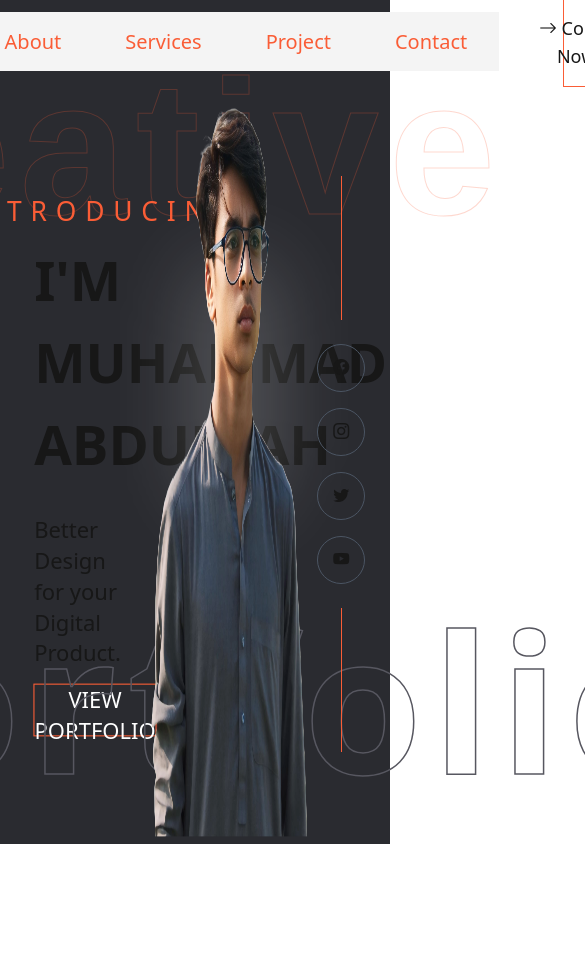
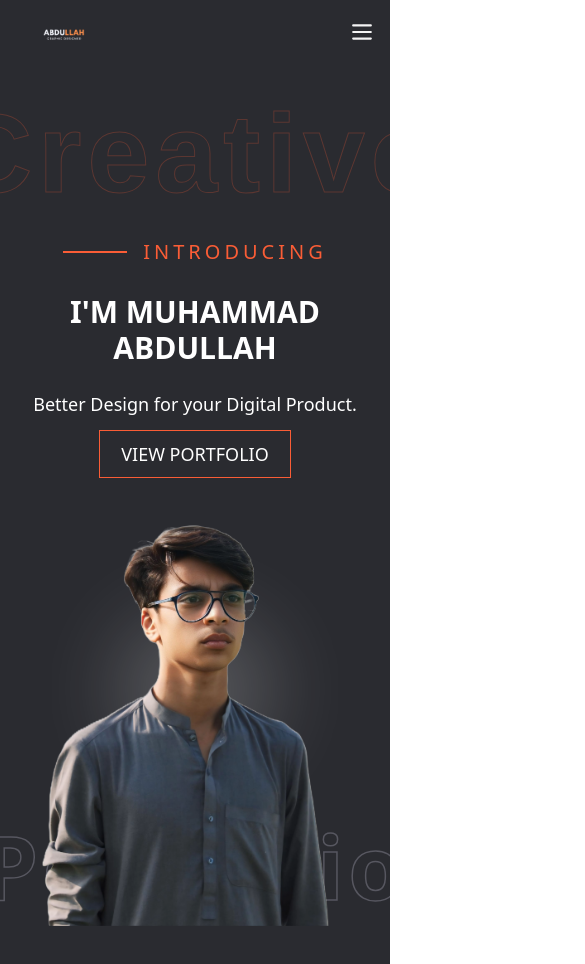
Before and after one commit to Danyal072/graphic-design, a Next.js app: page / in a window 390 px wide. Shown: the top 964 px of the page, 585 px wide, since content can reach past the window. Before the commit the page ends 844 px from the top, so only its background shows below. Built offline with nearby package versions, Linux system fonts and the light colour scheme.

Commit message:
responsive for phone

```diff
--- a/src/app/component/header.jsx
+++ b/src/app/component/header.jsx
@@ -1,24 +1,155 @@
-import React from 'react'
+'use client'
+
+import React, { useState, useEffect } from 'react'
 import Image from 'next/image'
+import Link from 'next/link'
+import { motion, AnimatePresence } from 'framer-motion'
+
 function Header() {
+  const [isMenuOpen, setIsMenuOpen] = useState(false)
+  const [isScrolled, setIsScrolled] = useState(false)
+
+  useEffect(() => {
+    const handleScroll = () => {
+      setIsScrolled(window.scrollY > 0)
+    }
+    window.addEventListener('scroll', handleScroll)
+    return () => window.removeEventListener('scroll', handleScroll)
+  }, [])
+
+  const toggleMenu = () => {
+    setIsMenuOpen(!isMenuOpen)
+  }
+
+  const menuVariants = {
+    closed: {
+      x: '100%',
+      transition: {
+        type: 'tween',
+        duration: 0.5,
+        staggerChildren: 0.05,
+        staggerDirection: -1
+      }
+    },
+    open: {
+      x: 0,
+      transition: {
+        type: 'tween',
+        duration: 0.5,
+        staggerChildren: 0.07,
+        delayChildren: 0.2
+      }
+    }
+  }
+
+  const menuItemVariants = {
+    closed: { opacity: 0, x: -20 },
+    open: { opacity: 1, x: 0 }
+  }
+
   return (
-    <>
-    <div id="navbar" className="flex justify-center items-center w-full h-[10vh] gap-[4rem]">
-      <div id="logo" className="w-[10%]">
-        <Image src="/Logos.png" alt="Logo" width={0} height={0} sizes="100vw" className="w-full h-auto" />
+    <header className={`sticky top-0 left-0 right-0 z-50 transition-all duration-300 ${isScrolled ? 'shadow-md' : 'bg-transparent'}`}>
+      <div className="container mx-auto px-4 sm:px-6 lg:px-8">
+        <div className="flex justify-between items-center py-4 md:py-6">
+          <div className="flex items-center">
+            <Link href="/" className="w-24 sm:w-32 md:w-40">
+              <Image src="/Logos.png" alt="Logo" width={160} height={40} className="w-full h-auto" />
+            </Link>
+          </div>
+
+          {/* Hamburger menu for mobile */}
+          <div className="lg:hidden">
+            <motion.button
+              onClick={toggleMenu}
+              className="text-[#F4F4F4] focus:outline-none scale-110 z-50 relative"
+              whileTap={{ scale: 0.95 }}
+            >
+              <motion.svg
+                className="h-6 w-6"
+                fill="none"
+                viewBox="0 0 24 24"
+                stroke="currentColor"
+                animate={isMenuOpen ? "open" : "closed"}
+                variants={{
+                  open: { rotate: 180 },
+                  closed: { rotate: 0 }
+                }}
+                transition={{ duration: 0.3 }}
+              >
+                <motion.path
+                  strokeLinecap="round"
+                  strokeLinejoin="round"
+                  strokeWidth={2}
+                  variants={{
+                    open: { d: "M6 20L20 6M6 6l12 12" },
+                    closed: { d: "M4 6h16M4 12h16M4 18h16" }
+                  }}
+                />
+              </motion.svg>
+            </motion.button>
+          </div>
+
+          {/* Navigation for larger screens */}
+          <nav className="hidden lg:flex items-center space-x-1 lg:-space-x-0">
+            {['Home', 'About', 'Services', 'Project', 'Contact'].map((item) => (
+              <Link
+                key={item}
+                href={`/${item.toLowerCase()}`}
+                className="px-6 py-4 text-sm lg:text-base font-light bg-[#F4F4F4] text-[#FA5D36] hover:bg-[#808080] hover:text-[#F4F4F4] transition-all duration-300"
+              >
+                {item}
+              </Link>
+            ))}
+          </nav>
+
+          {/* Contact Now button for larger screens */}
+          <div className="hidden lg:block">
+            <Link
+              href="/contact"
+              className="border border-[#FA5D36] text-[#FA5D36] px-4 py-2 text-sm lg:text-base font-light hover:bg-[#FA5D36] hover:text-white transition-all duration-300"
+            >
+              Contact Now
+            </Link>
+          </div>
+        </div>
       </div>
-      <div id="nav" className="w-auto h-full">
-        <ul className="flex justify-center items-center w-full h-full text-xl font-extralight font-sans text-[#FA5D36]">
-          <li><a className="px-8 py-4 bg-[#f4f4f4] hover:bg-[#808080] hover:text-[#F4F4F4] transition-all duration-500 font-light" href="#">Home</a></li>
-          <li><a className="px-8 py-4 bg-[#F4F4F4] hover:bg-[#808080] hover:text-[#F4F4F4] transition-all duration-500 font-light" href="#">About</a></li>
-          <li><a className="px-8 py-4 bg-[#F4F4F4] hover:bg-[#808080] hover:text-[#F4F4F4] transition-all duration-500 font-light" href="#">Services</a></li>
-          <li><a className="px-8 py-4 bg-[#F4F4F4] hover:bg-[#808080] hover:text-[#F4F4F4] transition-all duration-500 font-light" href="#">Project</a></li>
-          <li><a className="px-8 py-4 bg-[#F4F4F4] hover:bg-[#808080] hover:text-[#F4F4F4] transition-all duration-500 font-light" href="#">Contact</a></li>
-        </ul>
-      </div>
-        <a href="/contact" className="flex justify-center w-[10%] border-[#FA5D36] border hover:scale-90 hover:border-[#F4F4F4] hover:text-[#FA5D36] transition-all duration-500 font-sans font-extralight py-4 text-lg "> <i className="bi bi-arrow-right"></i> &nbsp;Contact Now</a>
-    </div>
-    </>
+
+      {/* Full-screen Mobile menu */}
+      <AnimatePresence>
+        {isMenuOpen && (
+          <motion.div
+            className="fixed inset-0 bg-[#FA5D36] z-40 flex items-center justify-center"
+            initial="closed"
+            animate="open"
+            exit="closed"
+            variants={menuVariants}
+          >
+            <motion.div className="text-center">
+              {['Home', 'About', 'Services', 'Project', 'Contact'].map((item) => (
+                <motion.div key={item} variants={menuItemVariants}>
+                  <Link
+                    href={`/${item.toLowerCase()}`}
+                    className="block px-3 py-4 text-2xl font-light text-[#F4F4F4] hover:bg-[#808080] hover:text-[#F4F4F4] transition-all duration-300"
+                    onClick={toggleMenu}
+                  >
+                    {item}
+                  </Link>
+                </motion.div>
+              ))}
+              <motion.div variants={menuItemVariants}>
+                <Link
+                  href="/contact"
+                  className="inline-block mt-4 px-6 py-3 text-xl font-light border border-[#FA5D36] text-[#FA5D36] hover:bg-[#FA5D36] hover:text-white transition-all duration-300"
+                  onClick={toggleMenu}
+                >
+                  Contact Now
+                </Link>
+              </motion.div>
+            </motion.div>
+          </motion.div>
+        )}
+      </AnimatePresence>
+    </header>
   )
 }
 
--- a/src/app/page.jsx
+++ b/src/app/page.jsx
@@ -1,94 +1,96 @@
-"use client"
-import { useState } from "react";
+'use client'
+
+import { useEffect, useRef } from 'react'
 import Image from 'next/image'
+import { gsap } from 'gsap'
+import { useGSAP } from '@gsap/react'
+import { Facebook, Instagram, Twitter, Youtube } from 'lucide-react'
 import Header from './component/header'
+
 export default function Home() {
+  const mainRef = useRef(null)
+
+  useGSAP(() => {
+    const tl = gsap.timeline()
+
+    tl.from('#pic-area img', { opacity: 0, scale:0.8, duration: 1 }, '-=0.5')
+      .from(['#creative-text', '#portfolio-text'], { opacity: 0, scale: 0.8, duration: 1, stagger: 0.3 }, '-=0.5')
+      .from('#intro-text', { opacity: 0, y: 50, duration: 1 })
+      .from('#name h1', { opacity: 0, y: 50, duration: 1 }, '-=0.5')
+      .from('#name p', { opacity: 0, y: 50, duration: 1 }, '-=0.5')
+      .from('#button', { opacity: 0, y: 50, duration: 1 }, '-=0.5')
+      // .from('#social-icon a', { opacity: 0, x: -50, stagger: 0.2, duration: 0.5 }, '-=0.5')
+
+  }, { scope: mainRef })
+
   return (
-   <>
-   <div id="main" className="w-full h-full bg-[#2A2B30]" >
-    <Header  className="z-10"/>
-    <div id="main-area" className="h-[90vh] w-full flex justify-center items-center">
-
-      <div id="free-space" className="w-[10%] h-full"></div>
-
-      <div id="text-content" className="w-[25%] h-full flex flex-col justify-center items-center relative">
+    <div ref={mainRef} id="main" className="w-full min-h-screen bg-[#2A2B30] text-white overflow-hidden">
+      <Header className="z-10" />
+      <div id="main-area" className="min-h-[90vh] w-full flex flex-col lg:flex-row justify-center items-center px-4 lg:px-0">
+        <div id="text-content" className="w-full lg:w-[35%] flex flex-col justify-center items-center lg:items-start relative mb-8 lg:mb-0">
           <h1
-        className="absolute top-[-5rem] z-0 -translate-x-[0rem] text-[12rem] text-transparent font-bold tracking-wider transform"
+            id="creative-text"
+            className=" lg:block relative md:text-[10rem] md:translate-x-[12rem] lg:absolute bottom-0 top-[0] left-0 z-0 text-[7rem] lg:text-[8rem] xl:text-[12rem] text-transparent font-bold tracking-wider transform -translate-x-[0rem] "
             style={{
-          WebkitTextStroke: "1px #fa5d363d", // Outline effect
-          fontFamily: "sans-serif", // Optional font style
+              WebkitTextStroke: "1px #fa5d363d",
+              fontFamily: "sans-serif",
             }}
           >
             Creative
           </h1>
-          <div id="intro-text" className="scale-110 w-[100%] flex justify-center items-center relative text-2xl font-light font-sans uppercase gap-6">
-            <div id="line" className="w-[9rem] h-[2px] bg-[#FA5D36]"></div>
-            <p className="space-x-4 tracking-[.5rem] text-[#FA5D36]">Introducing</p>
+          <div id="intro-text" className="w-full flex justify-center lg:justify-start items-center relative text-xl lg:text-2xl font-light font-sans uppercase gap-4 lg:gap-6 mb-4 lg:mb-0">
+            <div id="line" className="w-16 lg:w-36 h-[2px] bg-[#FA5D36]"></div>
+            <p className="tracking-[.25rem] lg:tracking-[.5rem] text-[#FA5D36]">Introducing</p>
           </div>
 
-          <div id="name" className="w-[100%]">
-            <h1 className="text-[3.1rem] scale-110 font-sans font-bold py-6">I'M MUHAMMAD ABDULLAH</h1>
-            <p className="scale-110 font-sans text-xl font-light py-6">Better Design for your Digital Product.</p>
+          <div id="name" className="w-full text-center lg:text-left">
+            <h1 className="text-3xl lg:text-[3.1rem] font-sans font-bold py-3 lg:py-6">I'M MUHAMMAD ABDULLAH</h1>
+            <p className="font-sans text-lg lg:text-xl font-light py-3 lg:py-6">Better Design for your Digital Product.</p>
           </div>
-          <div id="button" className="flex justify-start items-center w-[100%]">
-            <button className="scale-110 w-[12rem] h-[3rem] border border-[#FA5D36] text-white bg-transparent transition-all duration-500 hover:border-white hover:bg-[#FA5D36] text-xl font-sans font-light uppercase">View Portfolio</button>
+          <div id="button" className="flex justify-center lg:justify-start items-center w-full">
+            <button className="w-48 lg:w-[12rem] h-12 lg:h-[3rem] border border-[#FA5D36] text-white bg-transparent transition-all duration-500 hover:border-white hover:bg-[#FA5D36] text-lg lg:text-xl font-sans font-light uppercase">
+              View Portfolio
+            </button>
+          </div>
         </div>
 
-      </div>
-
-      <div id="pic-area" className="w-[50%] flex justify-center items-center relative h-full">
-        <div id="glow" className="absolute bg-white w-[45%] bg-opacity-20 -translate-y-[5rem] blur-2xl rounded-full h-[250px]"></div>
-        <img src="/me1.png" alt="Muhammad Abdullah" className="w-auto relative h-full z-20" style={{
-          // filter: "drop-shadow(0px 0px 20px #FA5D36)",
+        <div id="pic-area" className="w-full lg:w-[50%] flex justify-center items-center relative h-[50vh] lg:h-[90vh] mb-8 lg:mb-0">
+          <div id="glow" className="absolute bg-white w-[45%] bg-opacity-20 -translate-y-[2rem] lg:-translate-y-[5rem] blur-2xl rounded-full h-[150px] lg:h-[250px]"></div>
+          <Image
+            src="/me1.png"
+            alt="Muhammad Abdullah"
+            width={500}
+            height={800}
+            className="w-auto h-full object-contain relative z-20"
+            style={{
               transform: "scale(0.98)",
-        }}/>
+            }}
+          />
           <h1
-            className="absolute text-[12rem] overflow-y-hidden text-transparent font-bold tracking-wider transform translate-x-[5rem] scale-110 z-0 font-sans bottom-0"
+            id="portfolio-text"
+            className="absolute text-[5.5rem] lg:text-[12rem] overflow-y-hidden text-transparent font-bold tracking-wider transform translate-x-[0rem] lg:translate-x-[5rem] z-0 font-sans bottom-0"
             style={{
               WebkitTextStroke: "1.5px #575760",
-              transform: "scale(1)",  // Outline effect
             }}
           >
             Portfolio
           </h1>
         </div>
-      <div id="social-icon" className="w-[5%] h-full flex justify-center items-center">
-      <div className="relative flex flex-col items-center space-y-6">
 
-            {/* <!-- Orange Vertical Line --> */}
-            <div className="h-36 w-[0.5px] bg-[#FA5D36]"></div>
-
-            {/* <!-- Social Media Icons --> */}
-            <div className="space-y-4">
-              {/* <!-- Facebook --> */}
-              <a href="#" className="flex items-center justify-center w-12 h-12 border border-gray-600 rounded-full hover:border-[#FA5D36] hover:bg-[#F4F4F4] hover:text-[#FA5D36] transition-all duration-300">
-                <i className="bi bi-facebook"></i>
+        <div id="social-icon" className="hidden w-full lg:w-[5%] lg:flex md:flex justify-center items-center mt-8 lg:mt-0">
+          <div className="flex lg:flex-col items-center space-x-4 lg:space-x-0 lg:space-y-6">
+            <div className="hidden lg:block h-36 w-[0.5px] bg-[#FA5D36]"></div>
+            <div className="flex lg:flex-col space-x-4 lg:space-x-0 lg:space-y-4">
+              {[Facebook, Instagram, Twitter, Youtube].map((Icon, index) => (
+                <a key={index} href="#" className="flex items-center justify-center w-10 h-10 lg:w-12 lg:h-12 border border-gray-600 rounded-full hover:border-[#FA5D36] hover:bg-[#F4F4F4] hover:text-[#FA5D36] transition-all duration-300">
+                  <Icon className="w-5 h-5" />
                 </a>
-              {/* <!-- Instagram --> */}
-              <a href="#" className="flex items-center justify-center w-12 h-12 border border-gray-600 rounded-full hover:border-[#FA5D36] hover:bg-[#F4F4F4] hover:text-[#FA5D36] transition-all duration-300">
-                <i className="bi bi-instagram"></i>
-              </a>
-              {/* <!-- Twitter --> */}
-              <a href="#" className="flex items-center justify-center w-12 h-12 border border-gray-600 rounded-full hover:border-[#FA5D36] hover:bg-[#F4F4F4] hover:text-[#FA5D36] transition-all duration-300">
-                <i className="bi bi-twitter"></i>
-              </a>
-              {/* <!-- YouTube --> */}
-              <a href="#" className="flex items-center justify-center w-12 h-12 border border-gray-600 rounded-full hover:border-[#FA5D36] hover:bg-[#F4F4F4] hover:text-[#FA5D36] transition-all duration-300">
-                <i className="bi bi-youtube"></i>
-              </a>
+              ))}
             </div>
-
-            {/* <!-- Bottom Orange Line --> */}
-            <div className="h-36 w-[1px] bg-[#FA5D36]"></div>
-
+            <div className="hidden lg:block h-36 w-[1px] bg-[#FA5D36]"></div>
           </div>
         </div>
-      <div id="free-space" className="w-[10%] h-full"></div>
       </div>
-
     </div>
-   <script src="https://kit.fontawesome.com/a076d05399.js" crossOrigin="anonymous"></script>
-
-   </>
-  );
+  )
 }
```
Also changed, not shown: package.json (+6 -2 lines), src/app/client/page.jsx (added, +13 -0 lines), 1 other file (tests, documents, lock files or other folders). Lines whose indentation alone changed are shown as unchanged.
